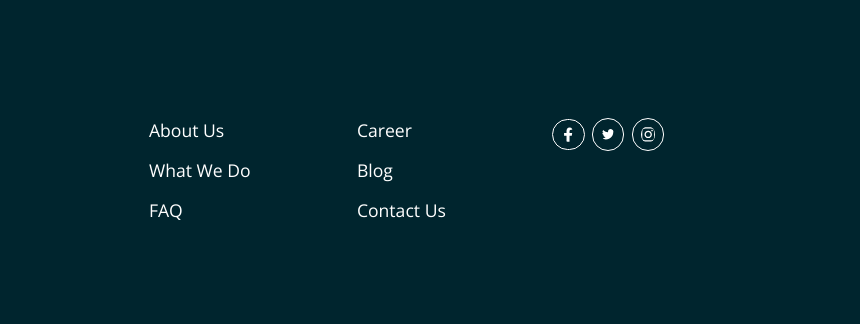
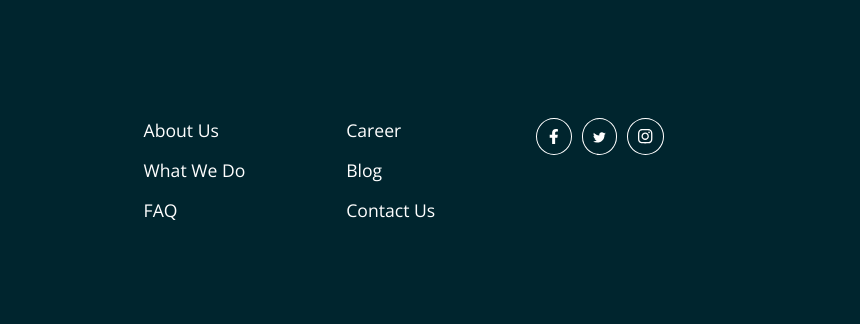
Before and after one commit to Ahmed96Mah/F-E-M-Huddle-Design, a website: page index.html in a window 1280 px wide. Shown: the part 2573-2897 px from the top of the page, 420-1280 px from the left. Drawn offline with nearby package versions, Linux system fonts and the light colour scheme.

Commit message:
Update CSS build file

```diff
--- a/css/index.css
+++ b/css/index.css
@@ -809,46 +809,36 @@ footer div.footerContent .social {
   padding-left: 28%;
   margin-bottom: 0.7rem;
   margin-top: 3rem;
-  /*
-  i {
-    cursor: pointer;
-    font-size: 0.75rem;
-    color: v.$white-clr;
-    border: 1px solid v.$white-clr;
-    border-radius: 0.9rem;
-    padding: 0.4rem 0.45rem;
-    margin: 0.5rem;
-    &.fa-facebook-f {
-      padding: 0.4rem 0.55rem;
-    }
-    &:hover {
-      border-color: v.$pink-clr;
-      color: v.$pink-clr;
-    }
-  }
-  */
 }
-footer div.footerContent .social svg {
+footer div.footerContent .social a {
+  border: 1px solid hsl(0deg, 0%, 100%);
+  border-radius: 100%;
+  padding: 0.5rem 0.755rem 0.3rem 0.755rem;
+}
+footer div.footerContent .social a svg {
   fill: currentColor;
   color: hsl(0deg, 0%, 100%);
-  border: 1px solid hsl(0deg, 0%, 100%);
-  border-radius: 1rem;
 }
-footer div.footerContent .social svg#facebook {
+footer div.footerContent .social a svg#facebook {
   width: 0.6rem;
-  padding: 0.45rem 0.65rem;
 }
-footer div.footerContent .social svg#twitter {
+footer div.footerContent .social a svg#twitter {
   width: 0.8rem;
-  padding: 0.55rem;
 }
-footer div.footerContent .social svg#instagram {
+footer div.footerContent .social a svg#instagram {
   width: 0.9rem;
-  padding: 0.45rem 0.5rem;
 }
-footer div.footerContent .social svg:hover {
+footer div.footerContent .social a:hover {
+  border-color: hsl(322deg, 100%, 66%);
+}
+footer div.footerContent .social a:hover :first-child {
   color: hsl(322deg, 100%, 66%);
-  border-color: hsl(322deg, 100%, 66%);
+}
+footer div.footerContent .social :nth-child(2) {
+  padding: 0.5rem 0.65rem 0.3rem 0.65rem;
+}
+footer div.footerContent .social :nth-child(3) {
+  padding: 0.55rem 0.65rem 0.25rem 0.65rem;
 }
 footer img {
   margin-bottom: 0.5rem;
@@ -911,12 +901,11 @@ footer p.attribution a:hover {
     margin-left: 1rem;
   }
   footer div.footerContent .social {
-    width: auto;
+    width: 8rem;
     padding-left: 0%;
     margin-top: 1rem;
   }
   footer div.footerContent :nth-child(2) {
-    margin-right: 1rem;
     margin-left: 0rem;
   }
   footer img {
@@ -948,7 +937,7 @@ footer p.attribution a:hover {
     width: 35%;
   }
   footer div.footerContent .social {
-    width: auto;
+    width: 8rem;
     padding-left: 0%;
     margin-top: 1rem;
   }
@@ -981,7 +970,7 @@ footer p.attribution a:hover {
     width: 35%;
   }
   footer div.footerContent .social {
-    width: 7rem;
+    width: 8rem;
     padding-left: 0%;
     margin-top: 1rem;
   }
```
